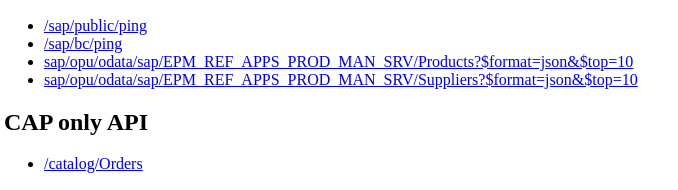
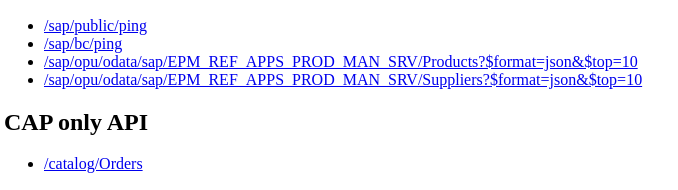
Before and after one commit to gregorwolf/epmbp-consumer-app, a website: page app/webapp/index.html in a window 1280 px wide. Shown: the part 153-343 px from the top of the page, 4-682 px from the left. Drawn offline with Linux system fonts and the light colour scheme.

Commit message:
Update index.html
change sap link text

```diff
--- a/app/webapp/index.html
+++ b/app/webapp/index.html
@@ -18,8 +18,8 @@
 			<ul>
 				<li><a href="/sap/public/ping">/sap/public/ping</a></li>
 				<li><a href="/sap/bc/ping">/sap/bc/ping</a></li>
-				<li><a href="/sap/opu/odata/sap/EPM_REF_APPS_PROD_MAN_SRV/Products?$format=json&$top=10">sap/opu/odata/sap/EPM_REF_APPS_PROD_MAN_SRV/Products?$format=json&amp;$top=10</a></li>
-				<li><a href="/sap/opu/odata/sap/EPM_REF_APPS_PROD_MAN_SRV/Suppliers?$format=json&$top=10">sap/opu/odata/sap/EPM_REF_APPS_PROD_MAN_SRV/Suppliers?$format=json&amp;$top=10</a></li>
+				<li><a href="/sap/opu/odata/sap/EPM_REF_APPS_PROD_MAN_SRV/Products?$format=json&$top=10">/sap/opu/odata/sap/EPM_REF_APPS_PROD_MAN_SRV/Products?$format=json&amp;$top=10</a></li>
+				<li><a href="/sap/opu/odata/sap/EPM_REF_APPS_PROD_MAN_SRV/Suppliers?$format=json&$top=10">/sap/opu/odata/sap/EPM_REF_APPS_PROD_MAN_SRV/Suppliers?$format=json&amp;$top=10</a></li>
 		</ul>
 
 		<h2>CAP only API</h2>
```
